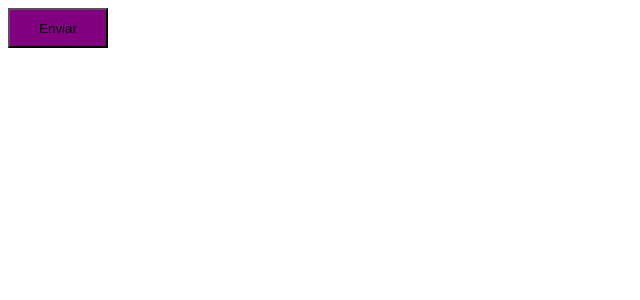
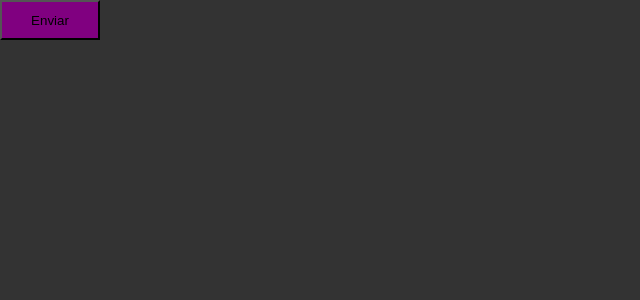
Before and after one commit to mateusfugita/ignite-timer, a React (Vite) app: page / in a window 1280 px wide. Shown: the top 300 px of the page, without its empty margins (0-640 px from the left). Built offline with nearby package versions, Linux system fonts and the light colour scheme.

Commit message:
feat: create global style

```diff
--- a/src/App.tsx
+++ b/src/App.tsx
@@ -1,11 +1,14 @@
 import { ThemeProvider } from 'styled-components'
 import { Button } from "./components/Button";
 import { defaultTheme } from './styles/themes/default';
+import { GlobalStyle } from './styles/global';
 
 export function App() {
   return (
     <ThemeProvider theme={defaultTheme}>
       <Button variant="primary" />
+
+      <GlobalStyle />
     </ThemeProvider>
   )
 }
--- /dev/null
+++ b/src/styles/global.ts
@@ -0,0 +1,14 @@
+import { createGlobalStyle } from 'styled-components'
+
+export const GlobalStyle = createGlobalStyle`
+  * {
+    padding: 0;
+    margin: 0;
+    box-sizing: border-box;
+  }
+
+  body {
+    background: #333;
+    color: #FFF;
+  }
+`
```
